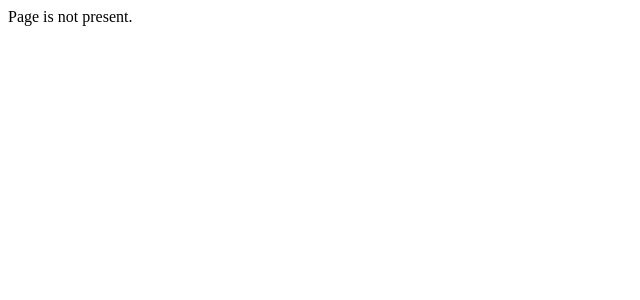
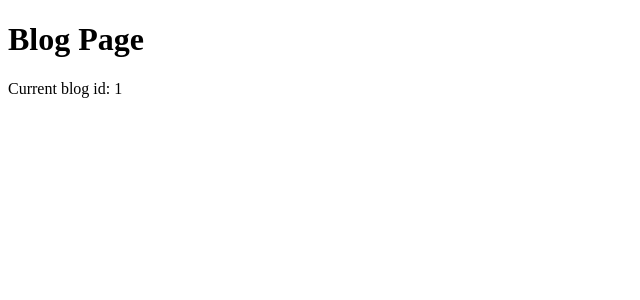
Before and after one commit to AnchalMish9630/next-js-tut, a Next.js app: page /blogs/1 in a window 1280 px wide. Before the commit this address had no page. Shown: the top 300 px of the page, without its empty margins (0-640 px from the left). Built offline with nearby package versions, Linux system fonts and the light colour scheme.

Commit message:
started with SSR

```diff
--- /dev/null
+++ b/app/blogs/[blogId]/page.js
@@ -0,0 +1,9 @@
+export default async function BlogHome({ params }) {
+ const {blogId} = await params
+  return (
+    <>
+      <h1>Blog Page</h1>
+      <p>Current blog id: {params.blogId}</p>
+    </>
+  );
+}
--- a/app/not-found.js
+++ b/app/not-found.js
@@ -1,7 +1,9 @@
 export default function PageNotFound(){
     return(
         <>
-            <div>Page is not present.</div>
+            <div>Page is not present.
+                {/* notFound() */}
+            </div>
         </>
     )
 }
```
